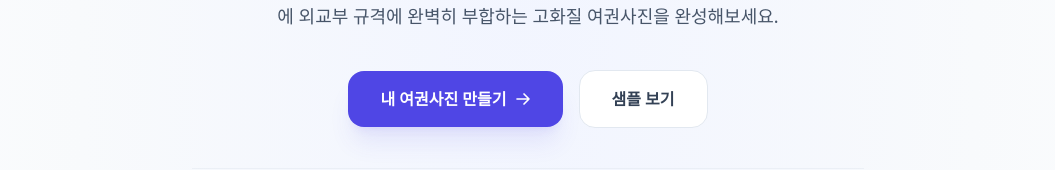
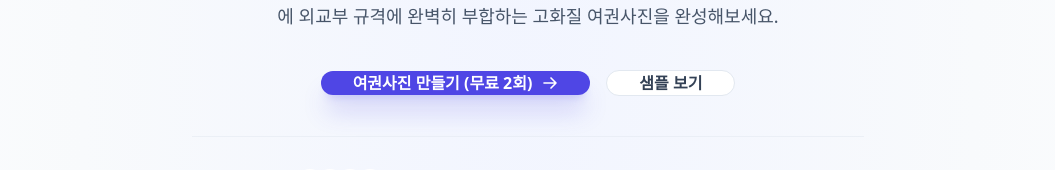
Before and after one commit to grantjeon96/21_Proshot, a Next.js app: page / in a window 1280 px wide. Shown: the part 446-616 px from the top of the page, without its empty margins (112-1167 px from the left). Built offline with nearby package versions, Linux system fonts and the light colour scheme; no server answers.

Commit message:
style: enhance main CTA button design and wording

```diff
--- a/app/page.tsx
+++ b/app/page.tsx
@@ -73,9 +73,9 @@ export default function Home() {
           <div className="mt-10 flex flex-col sm:flex-row gap-4 justify-center items-center w-full max-w-md">
             <a
               href="#upload"
-              className="group w-full sm:w-auto inline-flex items-center justify-center gap-2 rounded-2xl bg-indigo-600 px-8 py-4 text-base font-semibold text-white shadow-xl shadow-indigo-600/10 transition-all duration-300 hover:bg-indigo-50 hover:shadow-indigo-500/20 active:scale-[0.98]"
+              className="group w-full sm:w-auto inline-flex items-center justify-center gap-2.5 rounded-2xl bg-indigo-600 px-8 py-4.5 text-base font-bold text-white shadow-xl shadow-indigo-600/25 transition-all duration-300 hover:bg-indigo-500 hover:shadow-indigo-500/35 hover:-translate-y-0.5 active:scale-[0.98]"
             >
-              <span>내 여권사진 만들기</span>
+              <span>여권사진 만들기 (무료 2회)</span>
               <svg
                 xmlns="http://www.w3.org/2000/svg"
                 fill="none"
@@ -89,7 +89,7 @@ export default function Home() {
             </a>
             <a
               href="#showcase"
-              className="w-full sm:w-auto inline-flex items-center justify-center rounded-2xl border border-slate-200 bg-white px-8 py-4 text-base font-semibold text-slate-700 transition-all duration-300 hover:bg-slate-50 hover:border-slate-300"
+              className="w-full sm:w-auto inline-flex items-center justify-center rounded-2xl border border-slate-200 bg-white px-8 py-4.5 text-base font-semibold text-slate-700 transition-all duration-300 hover:bg-slate-50 hover:border-slate-300"
             >
               샘플 보기
             </a>
```
